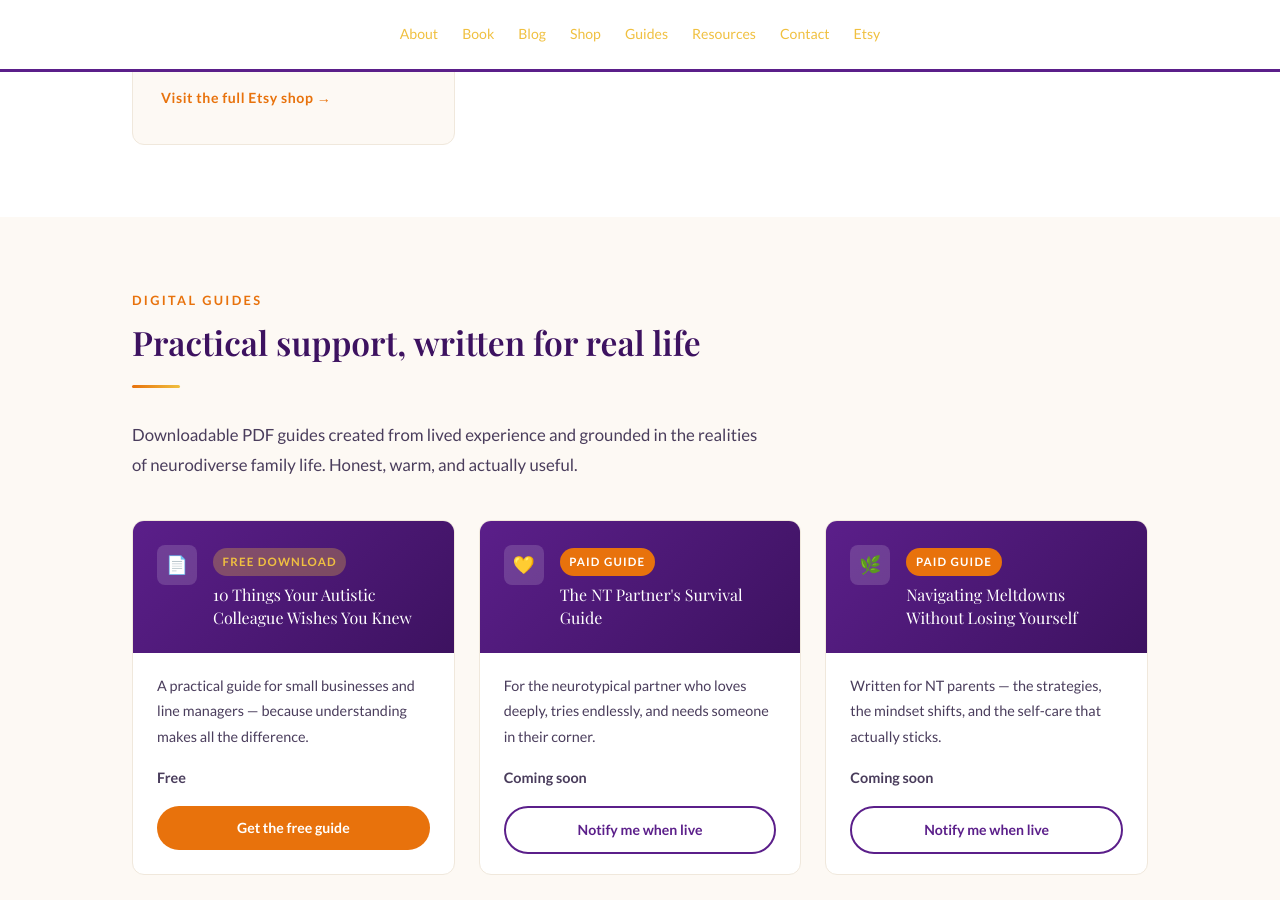
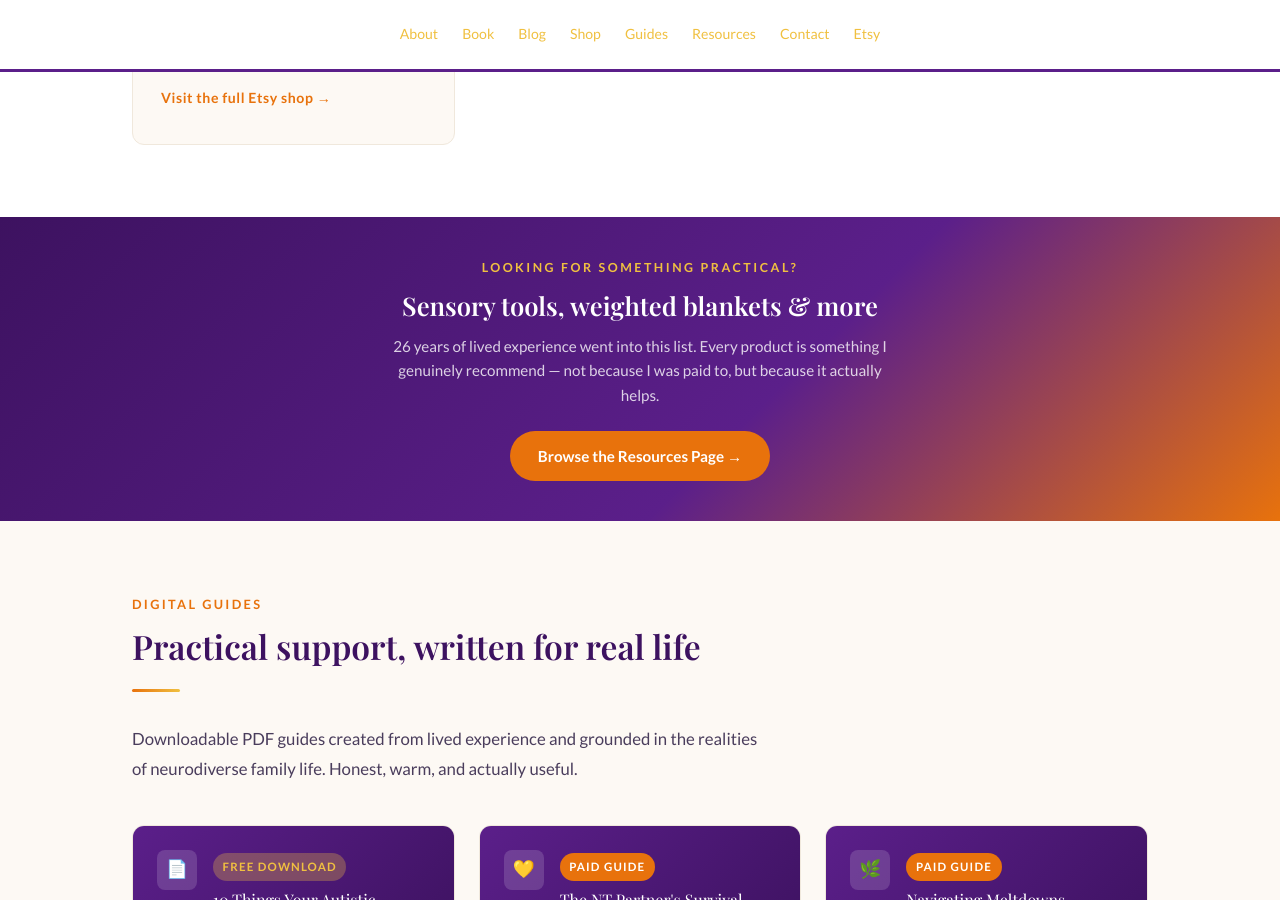
Before and after one commit to stixxnicky-lpa/loveparentingandautism, a Jekyll site: the page built from index.html, in a window 1280 px wide and 900 px high, scrolled down 3269 px. Built offline with Jekyll 4.4.1, drawn with Linux system fonts in a browser that asks for light colours; some web fonts are replaced.

Commit message:
Update index.html

```diff
--- a/index.html
+++ b/index.html
@@ -363,6 +363,13 @@ footer a:hover{color:var(--white)}
       </div>
     </section>
 
+    <!-- RESOURCES BANNER -->
+    <div style="background:linear-gradient(135deg,var(--purple-dark) 0%,var(--purple) 60%,var(--orange) 100%);padding:2.5rem 2rem;text-align:center;">
+      <p style="font-size:0.78rem;font-weight:700;letter-spacing:0.2em;text-transform:uppercase;color:var(--yellow);margin-bottom:0.6rem;">Looking for something practical?</p>
+      <h3 style="font-family:'Playfair Display',serif;font-size:1.6rem;color:#fff;margin-bottom:0.75rem;">Sensory tools, weighted blankets &amp; more</h3>
+      <p style="font-size:0.95rem;color:rgba(255,255,255,0.8);max-width:520px;margin:0 auto 1.5rem;line-height:1.6;">26 years of lived experience went into this list. Every product is something I genuinely recommend — not because I was paid to, but because it actually helps.</p>
+      <a href="/resources/" style="display:inline-block;background:var(--orange);color:#fff;font-weight:700;font-size:0.95rem;padding:0.75rem 1.75rem;border-radius:25px;text-decoration:none;transition:all 0.2s;" onmouseover="this.style.background='#B85A08'" onmouseout="this.style.background='#E8720C'">Browse the Resources Page →</a>
+    </div>
     <section class="guides" id="guides">
       <div class="container">
         <p class="section-label">Digital Guides</p>
```
